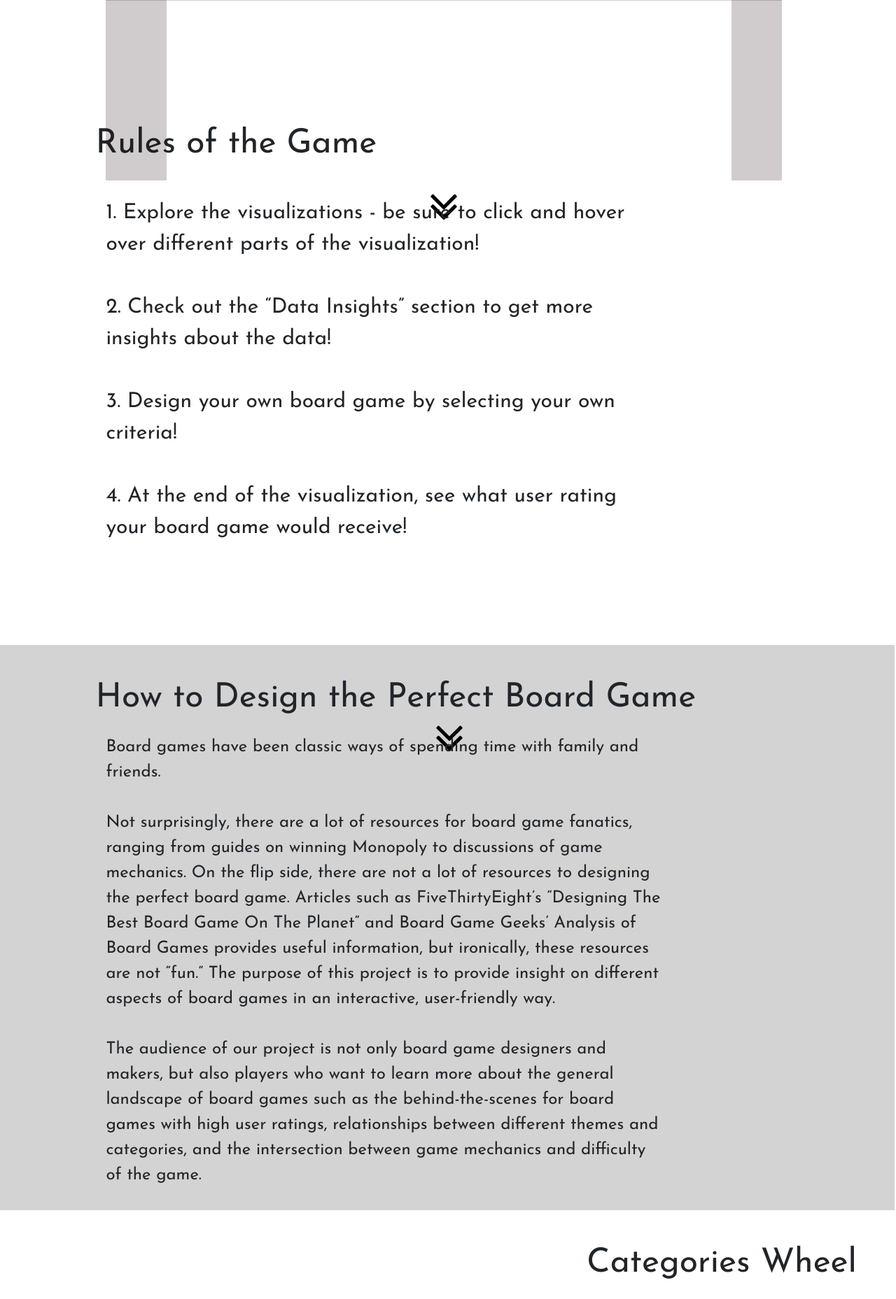
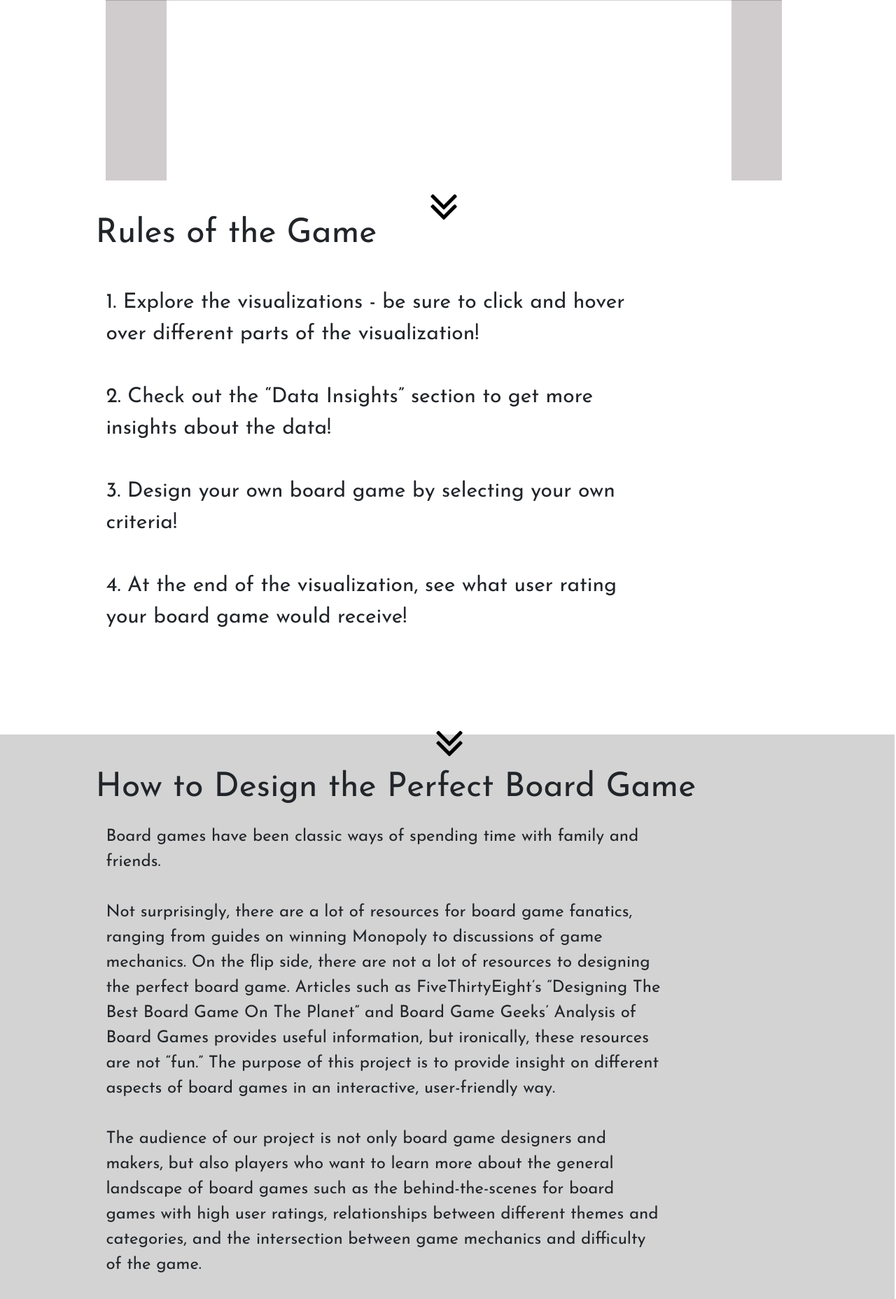
Before and after one commit to sangjunp4rk/boardgame_design_data_viz, a Flask app: page / in a window 1280 px wide. Shown: the part 1502-3359 px from the top of the page at 70% size. Run offline with Flask 2, Linux system fonts and the light colour scheme; some libraries are stand-ins or nearby versions.

Commit message:
fixed buttons

```diff
--- a/server.py
+++ b/server.py
@@ -27,7 +27,7 @@ with open('data_viz_mechanic_2.csv') as fp:
 			# print ""
 			description_dict[header] = text[:-3].strip()
 		except:
-			print "error"
+			print ("error")
 
 @app.route('/get_descriptions', methods=['GET', 'POST'])
 def get_descriptions():
--- a/templates/main.html
+++ b/templates/main.html
@@ -91,8 +91,8 @@
 
     </div>
 
-    <!-- RULES PANEL -->
-    <div class="row panel" id="carousel">
+
+    <div class="row panel" id="carousel" >
       <div class="col-lg-12">
         <div class="row">
           <div class="col-lg-1">
@@ -185,7 +185,7 @@
 
     </div>
 
-    <div class="row panel" id="rules_panel" >
+    <div class="row panel" id="rules_panel" style="margin-top: 10%;" >
       <div class="col-lg-12">
         <div class="row">
           <div class="col-lg-1">
@@ -210,7 +210,7 @@
         <div class="row">
           <div class="col-lg-5">
           </div>
-          <div class="col-lg-1" style="margin-top:20%;">
+          <div class="col-lg-1" style="margin-top:10%;">
             <a href="#description" id="rules_arrow_div">
               <img src="static/images/angle-double-down.svg" class="down_arrow"style="height: 60%; "/>
             </a>
@@ -236,6 +236,7 @@
                 Not surprisingly, there are a lot of resources for board game fanatics, ranging from guides on winning Monopoly to discussions of game mechanics. On the flip side, there are not a lot of resources to designing the perfect board game. Articles such as FiveThirtyEight’s “Designing The Best Board Game On The Planet” and Board Game Geeks’ Analysis of Board Games provides useful information, but ironically, these resources are not “fun.” The purpose of this project is to provide insight on different aspects of board games in an interactive, user-friendly way.  <br/> <br/>
                 The audience of our project is not only board game designers and makers, but also players who want to learn more about the general landscape of board games such as the behind-the-scenes for board games with high user ratings, relationships between different themes and categories, and the intersection between game mechanics and difficulty of the game.
               </div>
+
             </div>
           </div>
         </div>
@@ -243,7 +244,7 @@
         <div class="row">
           <div class="col-lg-5">
           </div>
-          <div class="col-lg-1"style="margin-top:20%;">
+          <div class="col-lg-1"style="margin-top:10%;">
             <a href="#category_panel" id="rules_arrow_div">
               <img src="static/images/angle-double-down.svg" class="down_arrow"style="height: 60%;"/>
             </a>
@@ -324,9 +325,20 @@
               </div>
             </div>
           </div>
+
         </div>
+
       </div>
 
+      <div class="row" style="margin-left: -12%;margin-top:-25%;">
+          <div class="col-lg-5">
+          </div>
+          <div class="col-lg-1" >
+            <a href="#num_of_players_panel" id="rules_arrow_div">
+              <img src="static/images/angle-double-down.svg" class="down_arrow"style="height: 25%; "/>
+            </a>
+          </div>
+        </div>
     </div>
 
     <!-- NUM OF PLAYERS PANEL -->
@@ -401,44 +413,30 @@
                 </div>
               </div>
             </div>
+
           </div>
+
 
           <div class="col-lg-8">
             <div class="row" id="num_of_players_data_viz">
             </div>
           </div>
 
-<!--           <div class="col-lg-8">
-            <div class="btn-group btn-group-toggle" data-toggle="buttons">
-              <label class="btn btn-secondary active">
-                <input type="radio" name="options" id="option1" autocomplete="off"> 1
-              </label>
-              <label class="btn btn-secondary">
-                <input type="radio" name="options" id="option2" autocomplete="off"> 2
-              </label>
-              <label class="btn btn-secondary">
-                <input type="radio" name="options" id="option3" autocomplete="off"> 3
-              </label>
-               <label class="btn btn-secondary">
-                <input type="radio" name="options" id="option4" autocomplete="off"> 4
-              </label>
-               <label class="btn btn-secondary">
-                <input type="radio" name="options" id="option5" autocomplete="off"> 5
-              </label>
-              <label class="btn btn-secondary">
-                <input type="radio" name="options" id="option5+" autocomplete="off"> 5+
-              </label>
-            </div>
-          </div> -->
+
 
         </div>
 
 
-
-
-
-
       </div>
+      <div class="row" style="margin-left: 80%;">
+          <div class="col-lg-5">
+          </div>
+          <div class="col-lg-1" style="margin-top:0%;">
+            <a href="#mechanics_panel" id="rules_arrow_div">
+              <img src="static/images/angle-double-down.svg" class="down_arrow"style="height: 60%; "/>
+            </a>
+          </div>
+        </div>
     </div>
 
     <!-- MECHANICS PANEL -->
@@ -515,6 +513,15 @@
         </div>
 
       </div>
+      <div class="row" style="left: -20%;">
+          <div class="col-lg-5">
+          </div>
+          <div class="col-lg-1" style="margin-top:-10%;">
+            <a href="#mechanics_panel" id="rules_arrow_div">
+              <img src="static/images/angle-double-down.svg" class="down_arrow"style="height: 60%; "/>
+            </a>
+          </div>
+        </div>
     </div>
 
     <!-- RATING RESULT -->
```
